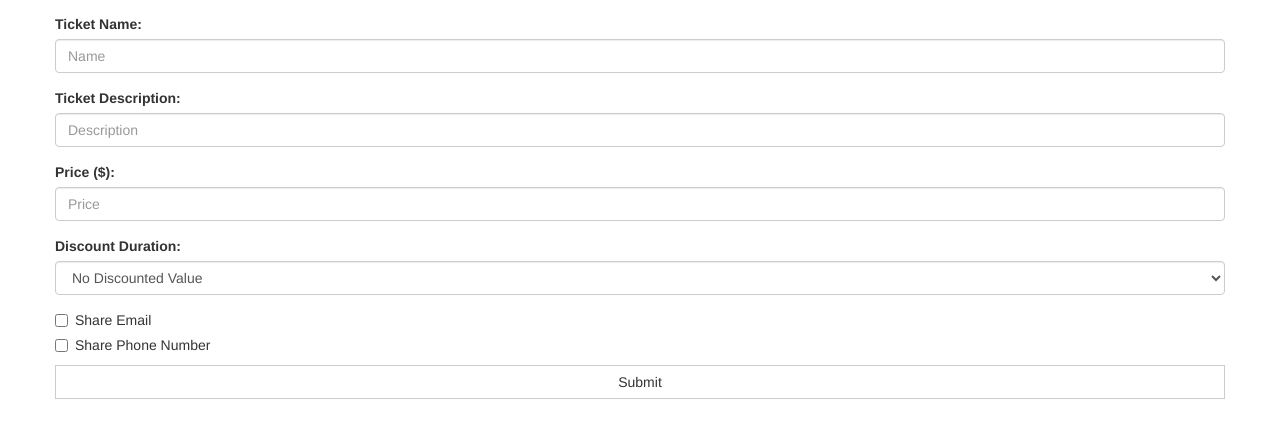
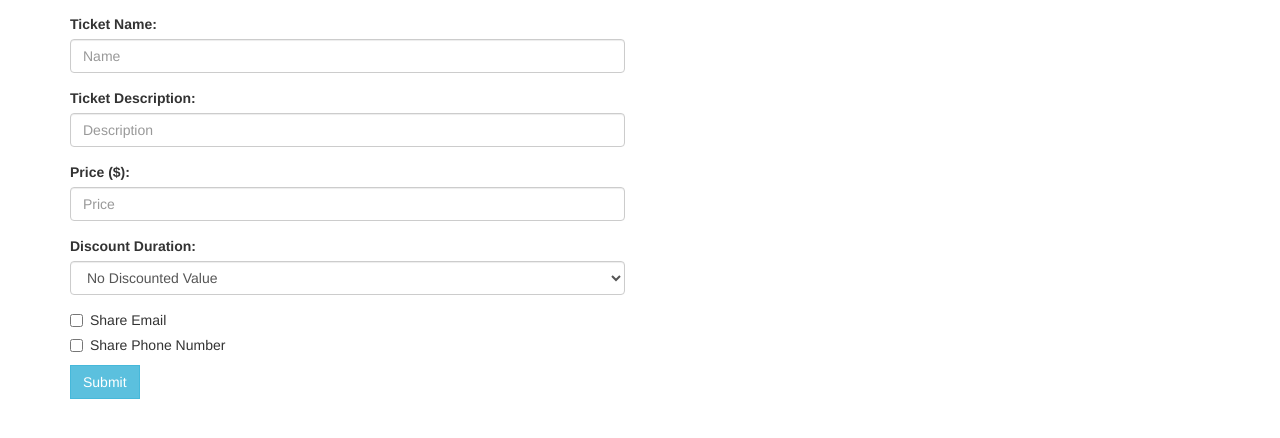
Before and after one commit to niesmo/Tick-It, a PHP site: page /Tick-It/sellItem.php in a window 1280 px wide. Shown: the part 51-489 px from the top of the page. Run offline with PHP 8.4, Linux system fonts and the light colour scheme; some libraries are stand-ins or nearby versions.

Commit message:
changes the sell item a little

```diff
--- a/sellitem.php
+++ b/sellitem.php
@@ -2,6 +2,7 @@
 
 <div class="container">
     <div class="row">
+        <div class="col-md-6">
             <div class="form-group">
                 <label for="exampleInputEmail1">Ticket Name:</label>
                 <input type="text" class="form-control" id="txtName" placeholder="Name">
@@ -44,7 +45,8 @@
                     <input id="checkboxNumber" type="checkbox"> Share Phone Number
                 </label>
             </div>
-        <button style="width: 100%;" onclick="validateForm()" class="btn btn-default">Submit</button>
+            <button class="btn btn-info" onclick="validateForm()" class="btn btn-default">Submit</button>
+        </div>
     </div>
 </div>
 <?
```
Lines whose indentation alone changed are shown as unchanged.
